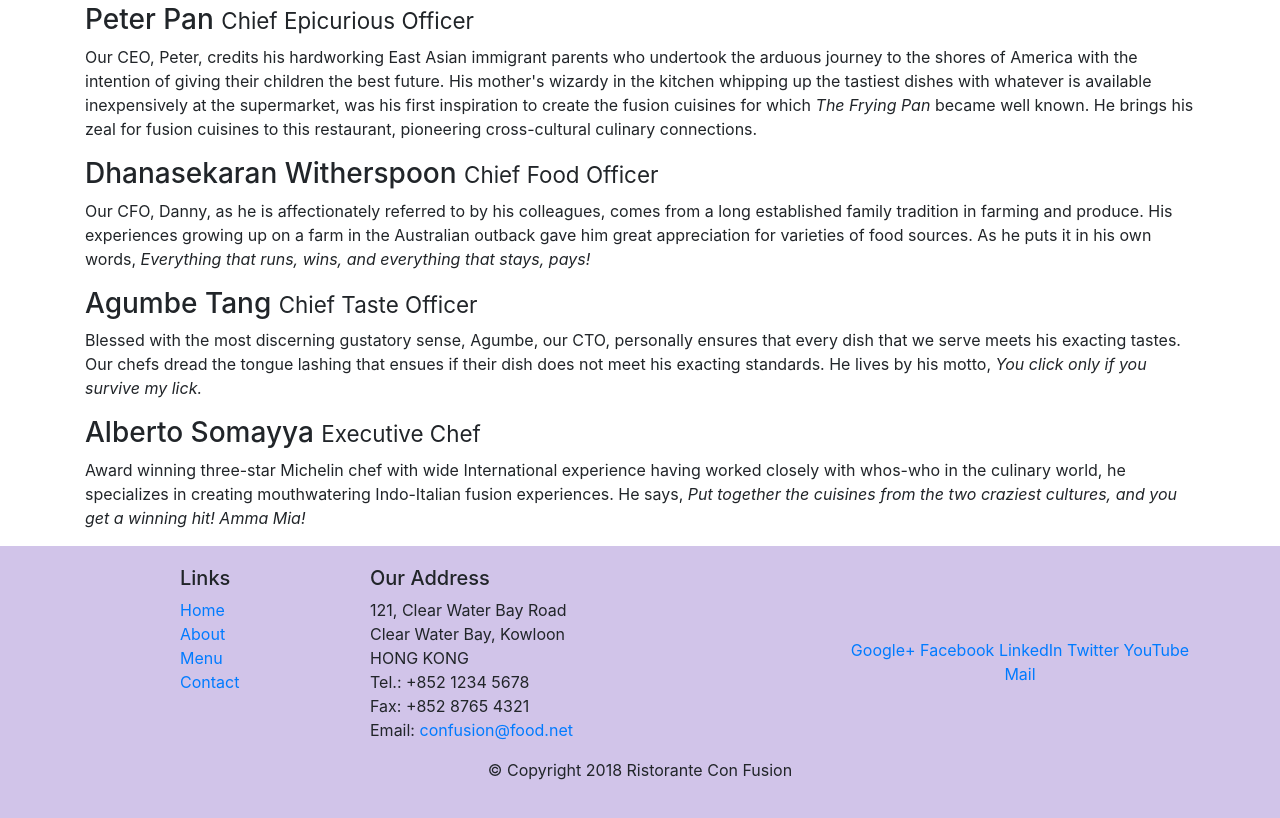
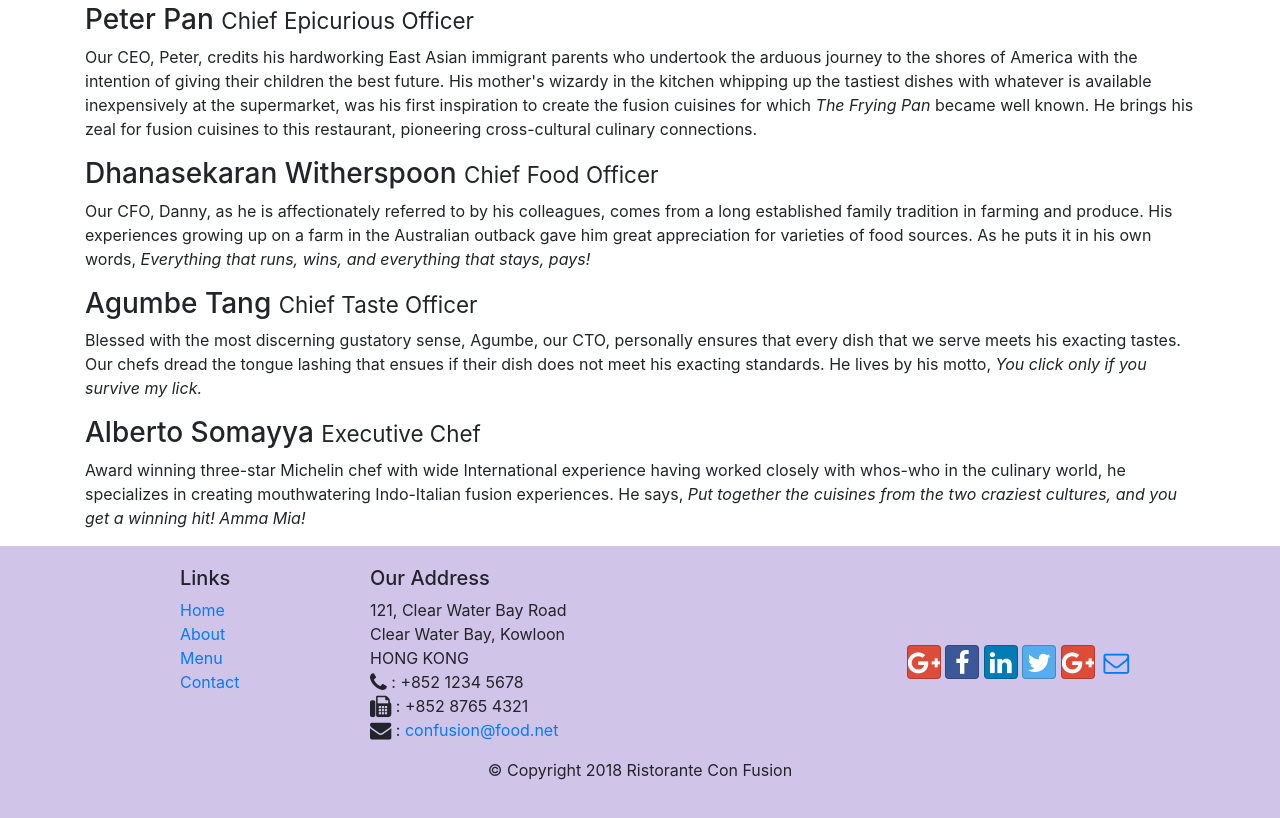
Before and after one commit to anasvakyathodi/Web-Coursera, a website: page aboutus.html in a window 1280 px wide. Shown: the part 802-1620 px from the top of the page. Drawn offline with nearby package versions, Linux system fonts and the light colour scheme.

Commit message:
icon-fonts

```diff
--- a/aboutus.html
+++ b/aboutus.html
@@ -14,6 +14,14 @@
     <link
       rel="stylesheet"
       href="node_modules/bootstrap/dist/css/bootstrap.min.css"
+    />
+    <link
+      rel="stylesheet"
+      href=".//node_modules/font-awesome/css/font-awesome.min.css"
+    />
+    <link
+      rel="stylesheet"
+      href="/node_modules/bootstrap-social/bootstrap-social.css"
     />
     <link rel="stylesheet" href="css/styles.css" />
   </head>
@@ -34,12 +42,20 @@
         <div class="navbar-collapse collapse" id="Navbar">
           <ul class="navbar-nav mr-auto">
             <li class="nav-item">
-              <a href="./index.html" class="nav-link"> Home</a>
+              <a href="./index.html" class="nav-link"
+                ><span class="fa fa-home fa-lg"></span> Home</a
+              >
             </li>
             <li class="nav-item active">
-              <a href="./aboutus.html" class="nav-link">About</a>
+              <a href="./aboutus.html" class="nav-link"
+                ><span class="fa fa-info fa-lg"></span> About</a
+              >
             </li>
-            <li class="nav-item"><a href="#" class="nav-link">Contact</a></li>
+            <li class="nav-item">
+              <a href="#" class="nav-link"
+                ><span class="fa fa-address-card fa-lg"></span> Contact</a
+              >
+            </li>
           </ul>
         </div>
       </div>
@@ -164,19 +180,47 @@
               121, Clear Water Bay Road<br />
               Clear Water Bay, Kowloon<br />
               HONG KONG<br />
-              Tel.: +852 1234 5678<br />
-              Fax: +852 8765 4321<br />
-              Email: <a href="mailto:confusion@food.net">confusion@food.net</a>
+              <i class="fa fa-phone fa-lg"></i> : +852 1234 5678<br />
+              <i class="fa fa-fax fa-lg"></i> : +852 8765 4321<br />
+              <i class="fa fa-envelope fa-lg"></i> :
+              <a href="mailto:confusion@food.net">confusion@food.net</a>
             </address>
           </div>
           <div class="col-12 col-sm-4 align-self-center">
             <div class="text-center">
-              <a href="http://google.com/+">Google+</a>
-              <a href="http://www.facebook.com/profile.php?id=">Facebook</a>
-              <a href="http://www.linkedin.com/in/">LinkedIn</a>
-              <a href="http://twitter.com/">Twitter</a>
-              <a href="http://youtube.com/">YouTube</a>
-              <a href="mailto:">Mail</a>
+              <a
+                class="btn btn-social-icon btn-google"
+                href="http://google.com/+"
+              >
+                <i class="fa fa-lg fa-google-plus"></i>
+              </a>
+              <a
+                class="btn btn-social-icon btn-facebook"
+                href="http://www.facebook.com/profile.php?id="
+              >
+                <i class="fa fa-lg fa-facebook"></i>
+              </a>
+              <a
+                class="btn btn-social-icon btn-linkedin"
+                href="http://www.linkedin.com/in/"
+              >
+                <i class="fa fa-lg fa-linkedin"></i>
+              </a>
+              <a
+                class="btn btn-social-icon btn-twitter"
+                href="http://twitter.com/"
+              >
+                <i class="fa fa-lg fa-twitter"></i>
+              </a>
+              <a
+                class="btn btn-social-icon btn-google"
+                href="http://youtube.com/"
+              >
+                <i class="fa fa-lg fa-google-plus"></i>
+              </a>
+              <a class="btn btn-social-icon" href="mailto:"
+                ><i class="fa fa-envelope-o fa-lg"></i
+              ></a>
             </div>
           </div>
         </div>
--- a/package.json
+++ b/package.json
@@ -15,6 +15,8 @@
   },
   "dependencies": {
     "bootstrap": "^4.0.0",
+    "bootstrap-social": "^5.1.1",
+    "font-awesome": "^4.7.0",
     "jquery": "^3.3.1",
     "popper.js": "^1.12.9"
   }
```
Also changed, not shown: index.html (+56 -12 lines), 1 other file.
